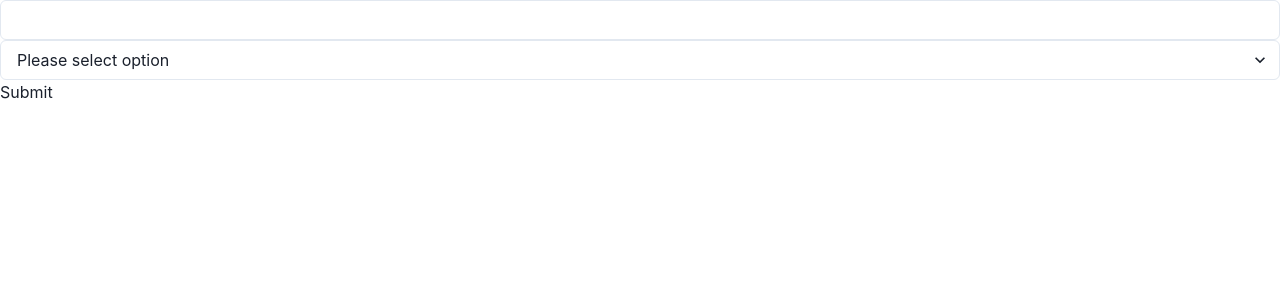
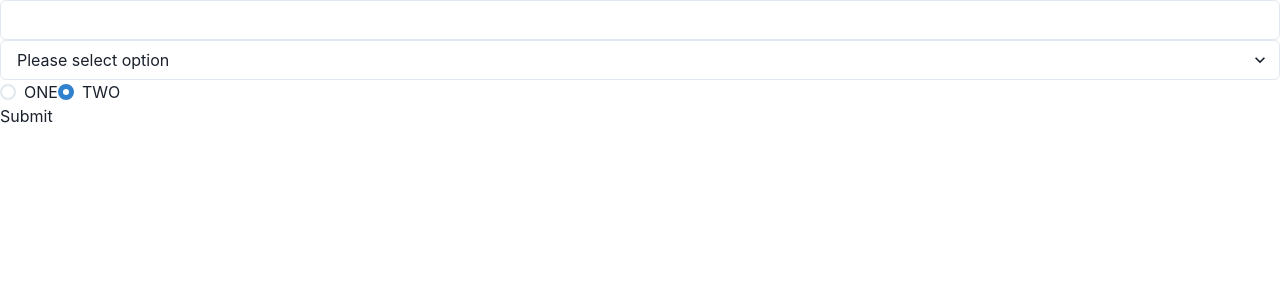
Before and after one commit to Kzoeps/chakra-formik, a React (Vite) app: page / in a window 1280 px wide. Shown: the top 300 px of the page. Built offline with nearby package versions, Linux system fonts and the light colour scheme.

Commit message:
:construction: (radio) writing tests currently

```diff
--- a/src/app.tsx
+++ b/src/app.tsx
@@ -1,10 +1,11 @@
 import React from 'react';
-import {ChakraProvider} from '@chakra-ui/react';
+import {ChakraProvider, Radio} from '@chakra-ui/react';
 import {Formik, Form} from 'formik';
 import SimpleField from './simple-field';
 import {FormControl} from './form-control';
 import SelectField from './select';
 import * as Yup from 'yup';
+import RadioField from './radio-group';
 
 const validation = Yup.object().shape({
 	name: Yup.string().required('Required'),
@@ -13,7 +14,7 @@ const validation = Yup.object().shape({
 
 export function App() {
 	return <ChakraProvider>
-		<Formik initialValues={{name: '', age: ''}} validationSchema={validation} onSubmit={console.log}>
+		<Formik initialValues={{name: '', age: '', gender: '2'}} validationSchema={validation} onSubmit={console.log}>
 			<Form>
 				<FormControl name={'name'}>
 					<SimpleField name={'name'}/>
@@ -25,6 +26,12 @@ export function App() {
 						<option value={'3'}>3</option>
 					</SelectField>
 				</FormControl>
+				<FormControl name={'gender'}>
+					<RadioField name={'gender'}>
+						<Radio name='gender' value="1">ONE</Radio>
+						<Radio name='gender' value="2">TWO</Radio>
+					</RadioField>
+				</FormControl>
 				{/*<SimpleField label={'Name'} name={'name'}/>*/}
 				<button type={'submit'}>Submit</button>
 			</Form>
--- a/src/radio-group/index.tsx
+++ b/src/radio-group/index.tsx
@@ -1,17 +1,38 @@
-import React from "react";
-import {RadioGroup} from '@chakra-ui/react';
+import React from 'react';
+import {RadioGroup, RadioGroupProps as ChakraRadioGroupProps } from '@chakra-ui/react';
+import {Field, FieldProps} from 'formik';
 
-export interface RadioGroupProps {
+export interface RadioGroupProps extends ChakraRadioGroupProps {
 	name: string;
 	children: React.ReactNode;
 }
 
 export const RadioField = ({name, children, ...restProps}: RadioGroupProps) => {
     return (
-		<RadioGroup name={name} {...restProps}>
-			{children}
-		</RadioGroup>
-    )
+		<Field name={name}>
+			{
+				({field: {onChange, onBlur, value}, form: {setFieldValue}}: FieldProps) => {
+					return (
+						<>
+							<RadioGroup
+								name={name}
+								onChange={
+									(event) => {
+										onChange(event);
+										setFieldValue(name, event);
+									}
+								}
+								value={value}
+								onBlur={(event) => onBlur(event)}
+								{...restProps}>
+								{children}
+							</RadioGroup>
+						</>
+					);
+				}
+			}
+		</Field>
+	)
 }
 
 export { RadioField as RadioGroup };
```
Also changed, not shown: 1 other file (tests, documents, lock files or other folders).
